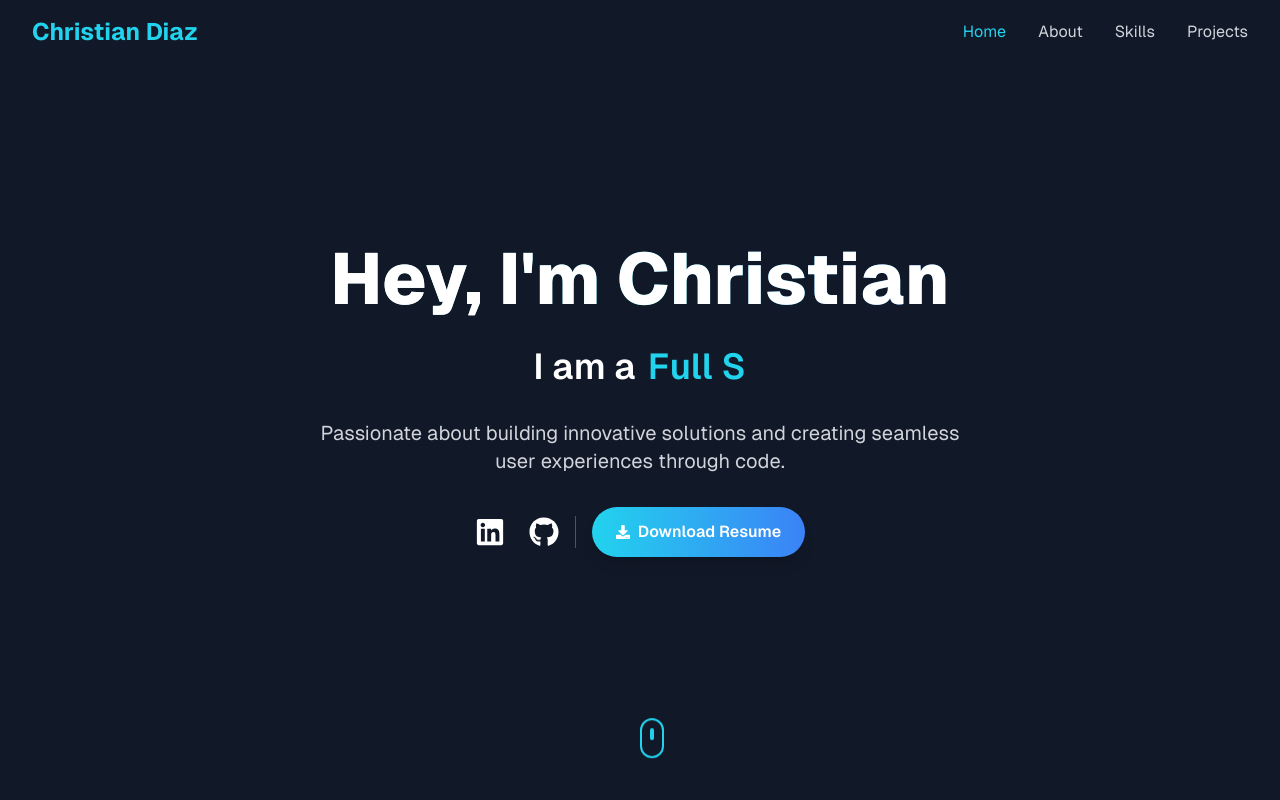
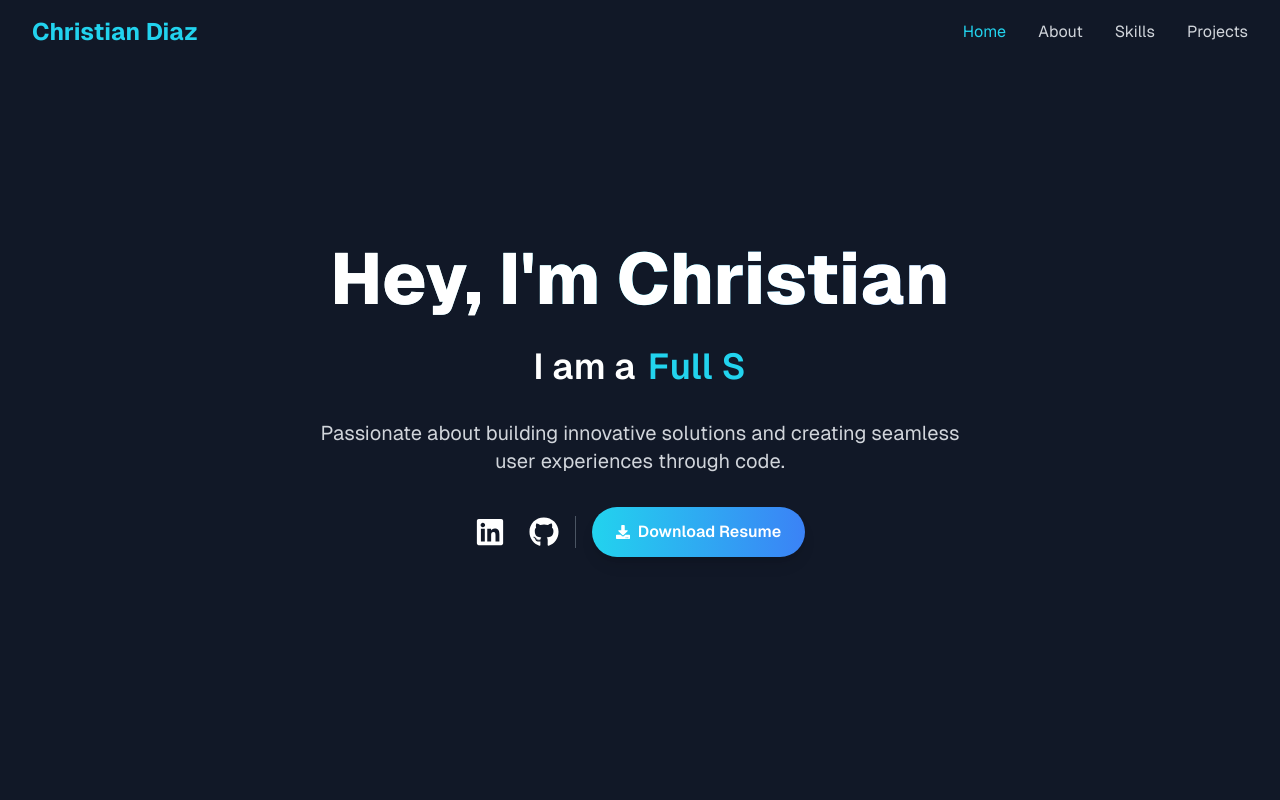
Before and after one commit to christiangdiaz/ChristianPortfolio, a Next.js app: page / in a window 1280 px wide. Shown: the top 800 px of the page. Built offline with nearby package versions, Linux system fonts and the light colour scheme.

Commit message:
added GA

```diff
--- a/src/app/layout.js
+++ b/src/app/layout.js
@@ -1,4 +1,5 @@
 import localFont from "next/font/local";
+import Script from "next/script";
 import "./globals.css";
 
 const geistSans = localFont({
@@ -27,7 +28,19 @@ export default function RootLayout({ children }) {
         <link rel="icon" type="image/png" sizes="32x32" href="/favicon-32x32.png" />
         <link rel="icon" type="image/png" sizes="16x16" href="/favicon-16x16.png" />
         <link rel="manifest" href="/site.webmanifest" />
-</head>
+        <Script
+          src="https://www.googletagmanager.com/gtag/js?id=G-LNF4L2LCWV"
+          strategy="afterInteractive"
+        />
+        <Script id="ga-script" strategy="afterInteractive">
+          {`
+            window.dataLayer = window.dataLayer || [];
+            function gtag(){dataLayer.push(arguments);}
+            gtag('js', new Date());
+            gtag('config', 'G-LNF4L2LCWV');
+          `}
+        </Script>
+      </head>
       <body
         className={`${geistSans.variable} ${geistMono.variable} antialiased`}
       >
--- a/src/app/page.js
+++ b/src/app/page.js
@@ -139,12 +139,6 @@ export default function Home() {
             </div>
           </div>
 
-          {/* Scroll indicator */}
-          <div className="absolute bottom-8 left-1/2 transform -translate-x-1/2 animate-bounce">
-            <div className="w-6 h-10 border-2 border-cyan-400 rounded-full flex justify-center">
-              <div className="w-1 h-3 bg-cyan-400 rounded-full mt-2 animate-pulse"></div>
-            </div>
-          </div>
         </section>
 
         <About />
```
